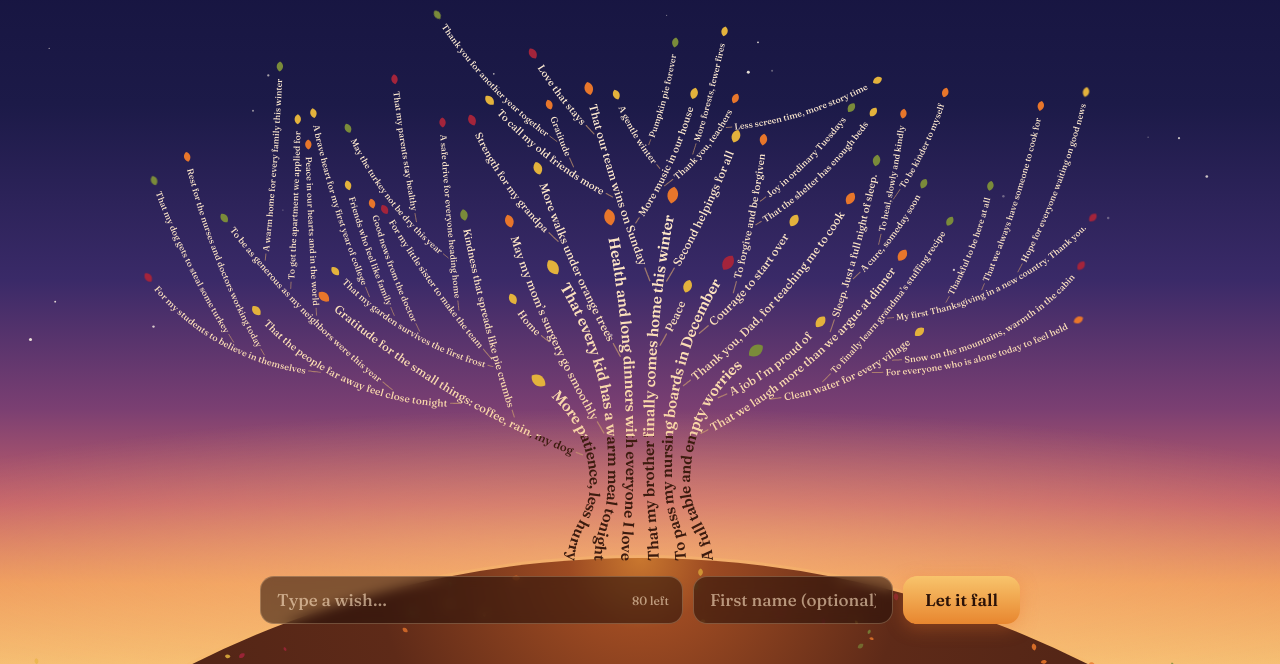
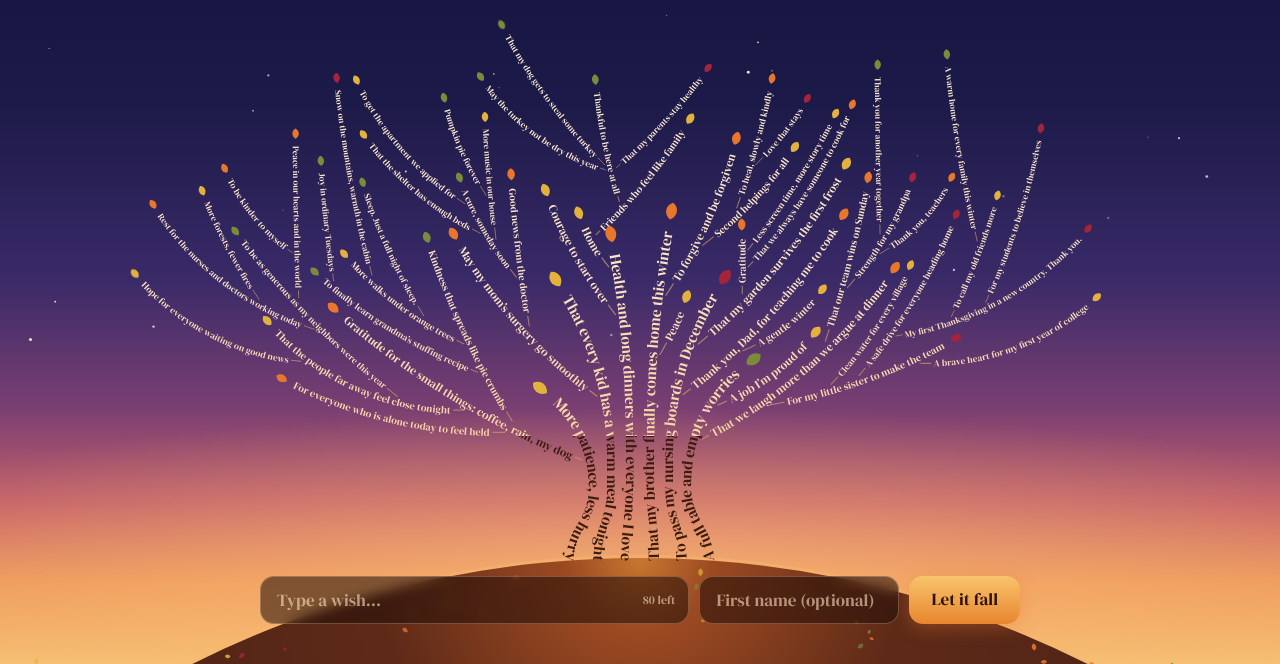
Before and after one commit to mountstorm/wishtree, a website with bundled scripts: page index.html in a window 1280 px wide. Shown: the part 136-800 px from the top of the page. Built offline with nearby package versions, Linux system fonts and the light colour scheme.

Commit message:
Switch the typeface to DM Serif Display and re-measure its glyph widths for the layout

```diff
--- a/index.html
+++ b/index.html
@@ -8,7 +8,7 @@
   <meta name="theme-color" content="#1c1a48">
   <link rel="preconnect" href="https://fonts.googleapis.com">
   <link rel="preconnect" href="https://fonts.gstatic.com" crossorigin>
-  <link rel="stylesheet" href="https://fonts.googleapis.com/css2?family=Fraunces:wght@500;600&display=swap">
+  <link rel="stylesheet" href="https://fonts.googleapis.com/css2?family=DM+Serif+Display&display=swap">
   <link rel="stylesheet" href="styles.css">
 </head>
 <body>
--- a/js/fontMetrics.js
+++ b/js/fontMetrics.js
@@ -1,7 +1,7 @@
-// Generated by scripts/measure-font.js: Fraunces 500 advance widths in 1/1000 em
+// Generated by scripts/measure-font.js: DM Serif Display advance widths in 1/1000 em
 // for ASCII 32..126. Do not edit by hand.
-const ASCII = [221,315,354,655,597,760,753,168,354,354,624,558,267,413,256,494,662,459,606,552,612,576,605,517,599,609,261,273,515,558,515,514,901,724,694,700,790,653,604,761,840,394,491,776,623,912,775,796,681,796,733,599,686,747,710,1046,728,686,640,336,494,342,480,483,240,551,601,516,613,527,381,568,632,309,309,605,312,948,632,590,616,601,465,478,376,618,555,823,541,562,483,395,274,395,637];
-const EXTRA = {"’":222,"‘":224,"“":440,"”":455,"…":879,"—":830,"–":525,"·":282,"é":527,"è":527,"ê":527,"á":551,"à":551,"â":551,"í":308,"ó":590,"ö":590,"ü":618,"ñ":632,"ç":516,"É":653};
+const ASCII = [218,333,425,557,532,871,721,223,368,368,433,541,300,332,300,342,502,350,532,532,538,532,530,489,502,532,300,300,541,541,541,506,877,650,598,603,648,555,538,656,691,301,427,654,540,791,653,670,565,670,628,521,627,649,632,921,614,590,560,342,336,342,541,532,400,518,581,494,574,507,343,531,580,280,281,582,286,871,578,545,578,565,441,436,361,567,530,781,568,536,465,338,267,338,541];
+const EXTRA = {"’":215,"‘":215,"“":426,"”":426,"…":900,"—":832,"–":532,"·":300,"é":507,"è":507,"ê":507,"á":518,"à":518,"â":518,"í":280,"ó":545,"ö":545,"ü":567,"ñ":578,"ç":494,"É":555};
 const FALLBACK = 560; // accented letters and other scripts
 const WIDE = 1000; // emoji and other wide symbols
 
@@ -13,7 +13,7 @@ export function charWidthEm(ch) {
   return FALLBACK / 1000;
 }
 
-/** Width of a string in em at Fraunces 500, ignoring kerning. */
+/** Width of a string in em in DM Serif Display, ignoring kerning. */
 export function textWidthEm(text) {
   let w = 0;
   for (const ch of text) w += charWidthEm(ch);
--- a/js/layoutTree.js
+++ b/js/layoutTree.js
@@ -2,7 +2,7 @@
 //
 // Pure and deterministic: the same wishes (in any order) always give the same
 // tree on every device. All randomness is seeded from wish ids, and text width
-// comes from a fixed Fraunces width table rather than the browser.
+// comes from a fixed DM Serif Display width table rather than the browser.
 //
 // Coordinates are SVG-style world units with the tree's base at (0, 0) and the
 // tree growing toward negative y. One world unit is one pixel at scale 1.
--- a/scripts/measure-font.js
+++ b/scripts/measure-font.js
@@ -1,4 +1,4 @@
-// Measures Fraunces 500 advance widths for printable ASCII in a real browser and
+// Measures DM Serif Display (400, its only weight) advance widths for printable ASCII in a real browser and
 // writes js/fontMetrics.js. The layout uses this table instead of the browser's
 // font measurement so every device computes the exact same tree.
 import { chromium } from 'playwright';
@@ -6,22 +6,22 @@ import { writeFile } from 'node:fs/promises';
 
 const browser = await chromium.launch();
 const page = await browser.newPage();
-await page.setContent(`<link rel="stylesheet" href="https://fonts.googleapis.com/css2?family=Fraunces:wght@500;600&display=swap"><span style="font:500 100px Fraunces">x</span>`);
+await page.setContent(`<link rel="stylesheet" href="https://fonts.googleapis.com/css2?family=DM+Serif+Display&display=swap"><span style="font:400 100px 'DM Serif Display'">x</span>`);
 const EXTRA = '’‘“”…—–·éèêáàâíóöüñçÉ';
 const widths = await page.evaluate(async (EXTRA) => {
-  await document.fonts.load('500 1000px Fraunces');
+  await document.fonts.load('400 1000px "DM Serif Display"');
   await document.fonts.ready;
   const ctx = document.createElement('canvas').getContext('2d');
-  ctx.font = '500 1000px Fraunces';
+  ctx.font = '400 1000px "DM Serif Display"';
   const out = [];
   for (let c = 32; c < 127; c++) out.push(Math.round(ctx.measureText(String.fromCharCode(c)).width));
   const extra = {};
   for (const ch of EXTRA) extra[ch] = Math.round(ctx.measureText(ch).width);
-  return { out, extra, ok: document.fonts.check('500 1000px Fraunces') };
+  return { out, extra, ok: document.fonts.check('400 1000px "DM Serif Display"') };
 }, EXTRA);
 await browser.close();
-if (!widths.ok) throw new Error('Fraunces did not load');
-const src = `// Generated by scripts/measure-font.js: Fraunces 500 advance widths in 1/1000 em
+if (!widths.ok) throw new Error('DM Serif Display did not load');
+const src = `// Generated by scripts/measure-font.js: DM Serif Display advance widths in 1/1000 em
 // for ASCII 32..126. Do not edit by hand.
 const ASCII = [${widths.out.join(',')}];
 const EXTRA = ${JSON.stringify(widths.extra)};
@@ -36,7 +36,7 @@ export function charWidthEm(ch) {
   return FALLBACK / 1000;
 }
 
-/** Width of a string in em at Fraunces 500, ignoring kerning. */
+/** Width of a string in em in DM Serif Display, ignoring kerning. */
 export function textWidthEm(text) {
   let w = 0;
   for (const ch of text) w += charWidthEm(ch);
--- a/styles.css
+++ b/styles.css
@@ -5,8 +5,8 @@ body {
   background: #1c1a48 linear-gradient(180deg,
     #12103a 0%, #1c1a48 30%, #3a2a68 52%, #7a3f72 68%, #c4606a 80%, #ee9a5c 90%, #f6bf73 100%) fixed;
   color: #f7ead6;
-  font-family: Fraunces, Georgia, serif;
-  font-weight: 500;
+  font-family: "DM Serif Display", Georgia, serif;
+  font-weight: 400;
   overflow-x: hidden;
   -webkit-font-smoothing: antialiased;
 }
@@ -23,7 +23,7 @@ body {
 }
 .masthead h1 {
   margin: 0;
-  font-weight: 600;
+  font-weight: 400;
   font-size: clamp(30px, 5vw, 52px);
   letter-spacing: 0.01em;
   color: #fff3e2;
@@ -34,8 +34,7 @@ body {
 .star { fill: #fff6e6; animation: twinkle 5s ease-in-out infinite; }
 @keyframes twinkle { 0%, 100% { opacity: 0.9; } 50% { opacity: 0.3; } }
 
-.tree text { font-family: Fraunces, Georgia, serif; font-weight: 500; }
-.tree text.depth-0 { font-weight: 600; }
+.tree text { font-family: "DM Serif Display", Georgia, serif; font-weight: 400; }
 .stems path { fill: none; stroke: #c99a6e; stroke-linecap: round; opacity: 0.7; }
 .bark path { fill: none; stroke: #4a2616; stroke-linecap: round; opacity: 0.85; }
 
@@ -59,7 +58,7 @@ body {
 .field { position: relative; display: block; min-width: 0; }
 .field input {
   width: 100%; height: 48px; padding: 0 16px;
-  font: 500 17px/1 Fraunces, Georgia, serif; color: #fff4e4;
+  font: 400 17px/1 "DM Serif Display", Georgia, serif; color: #fff4e4;
   background: rgba(34, 14, 8, 0.55);
   border: 1px solid rgba(255, 214, 170, 0.28); border-radius: 14px;
   -webkit-backdrop-filter: blur(6px); backdrop-filter: blur(6px);
@@ -74,7 +73,7 @@ body {
 .counter.low { color: #ffc98f; }
 .wish-form button {
   height: 48px; padding: 0 22px; border: 0; border-radius: 14px; cursor: pointer;
-  font: 600 17px/1 Fraunces, Georgia, serif; color: #2b1208;
+  font: 400 17px/1 "DM Serif Display", Georgia, serif; color: #2b1208;
   background: linear-gradient(180deg, #f8c46c, #e8862f);
   box-shadow: 0 4px 18px rgba(232, 118, 43, 0.35);
 }
```
Also changed, not shown: README.md.
